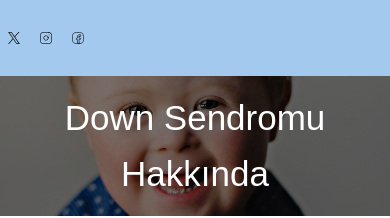
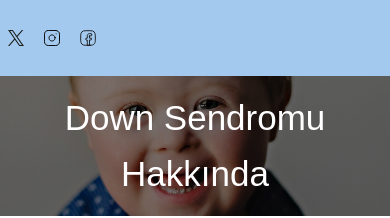
Before and after one commit to sametbirol/dost-yasam-vakfi, a Vue app: page /#/bilgi-kosesi in a window 390 px wide. Shown: the top 218 px of the page. Built offline with nearby package versions, Linux system fonts and the light colour scheme; a web font is replaced by a local one.

Commit message:
icons size change

```diff
--- a/src/components/MediaLogo.vue
+++ b/src/components/MediaLogo.vue
@@ -17,7 +17,7 @@
 .logos {
     display: flex;
     gap: 20px;
-    flex: 0 1 auto;
+    flex: 1 1 auto;
 }
 
 /* .logos>a>img {
@@ -38,8 +38,8 @@
 @media (min-width: 768px) and (max-width: 1024px) {
 
     .logos>a>img {
-        width: 18px;
-        height: 18px;
+        width: 24px;
+        height: 24px;
     }
 
 }
@@ -47,8 +47,8 @@
 @media (max-width: 767px) {
 
     .logos>a>img {
-        width: 12px;
-        height: 12px;
+        width: 16px;
+        height: 16px;
     }
 
 }</style>
```
